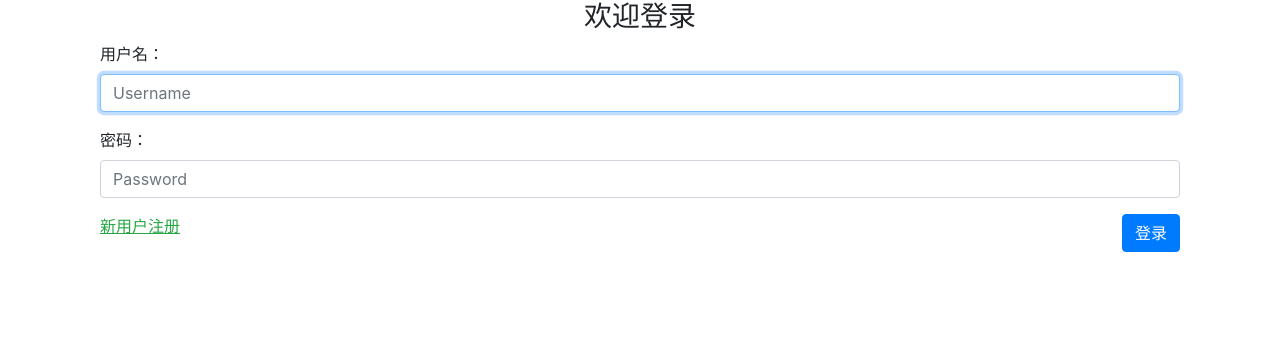
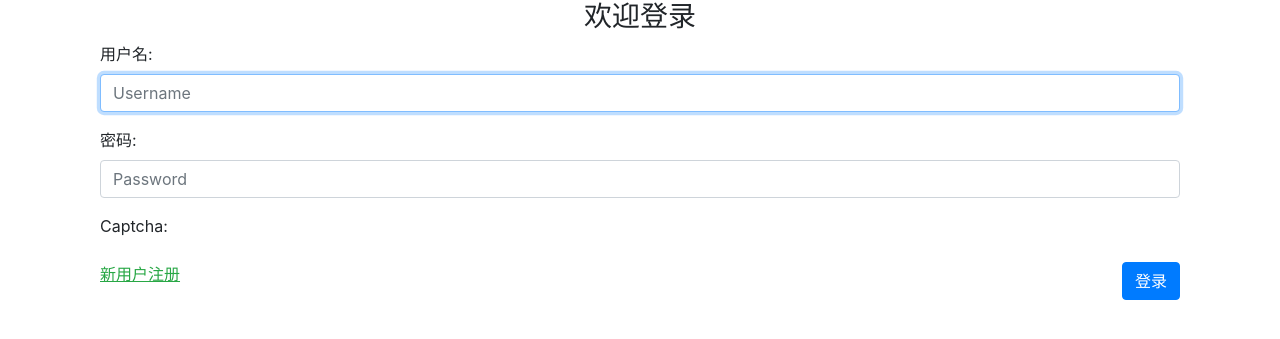
Before and after one commit to tiedaner666/blog, a Django app: template login/templates/login/login.html in a window 1280 px wide. Shown: the top 339 px of the page. Run offline with Django 3.2, Linux system fonts and the light colour scheme; the template is opened without the code that fills it: values that come from a table or form of the project are taken from there, others are empty; some libraries are stand-ins or nearby versions.

Commit message:
实现login全部功能

```diff
--- /dev/null
+++ b/login/forms.py
@@ -0,0 +1,8 @@
+from django import forms
+from captcha.fields import CaptchaField
+
+
+class UserForm(forms.Form):
+    username = forms.CharField(label='用户名', max_length=128, widget=forms.TextInput(attrs={'class': 'form-control', 'placeholder': 'Username', 'autofocus': ''}))
+    password = forms.CharField(label='密码', max_length=256, widget=forms.PasswordInput(attrs={'class': 'form-control','placeholder': "Password"}))
+    captcha = CaptchaField(label='验证码')
--- a/login/templates/login/login.html
+++ b/login/templates/login/login.html
@@ -12,15 +12,31 @@
 <div class="container">
             <div class="col">
               <form class="form-login" action="/login/" method="post">
+
+                  {% if login_form.captcha.errors %}
+                    <div class="alert alert-warning">{{ login_form.captcha.errors }}</div>
+                  {% elif message %}
+                  <div class="alert alert-warning">{{ message }}</div>
+                  {% endif %}
+
+                  {% csrf_token %}
                   <h3 class="text-center">欢迎登录</h3>
-                  <div class="form-group">
-                    <label for="id_username">用户名：</label>
-                    <input type="text" name='username' class="form-control" id="id_username" placeholder="Username" autofocus required>
-                  </div>
-                  <div class="form-group">
-                    <label for="id_password">密码：</label>
-                    <input type="password" name='password' class="form-control" id="id_password" placeholder="Password" required>
-                  </div>
+
+                    <div class="form-group">
+                        {{ login_form.username.label_tag }}
+                        {{ login_form.username }}
+                    </div>
+
+                    <div class="form-group">
+                        {{ login_form.password.label_tag }}
+                        {{ login_form.password }}
+                    </div>
+
+                    <div class="form-group">
+                        {{ login_form.captcha.label_tag }}
+                        {{ login_form.captcha }}
+                    </div>
+
                 <div>
                   <a href="/register/" class="text-success "><ins>新用户注册</ins></a>
                   <button type="submit" class="btn btn-primary float-right">登录</button>
--- a/mysite/settings.py
+++ b/mysite/settings.py
@@ -39,6 +39,7 @@
     'django.contrib.staticfiles',
     'blog.apps.BlogConfig',
     'login',
+    'captcha',
 ]
 
 MIDDLEWARE = [
--- a/mysite/urls.py
+++ b/mysite/urls.py
@@ -19,5 +19,6 @@
 urlpatterns = [
     path('admin/', admin.site.urls),
     path('blog/', include('blog.urls', namespace='blog')),
-    path('login/', include('login.urls', namespace='login')),
+    path('', include('login.urls')),
+    path('captcha/', include('captcha.urls')),
 ]
```
Also changed, not shown: login/views.py (+23 -5 lines), db.sqlite3.
